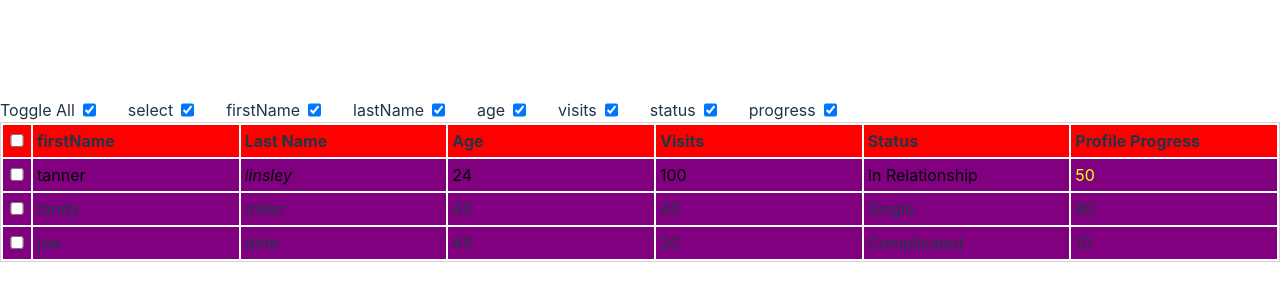
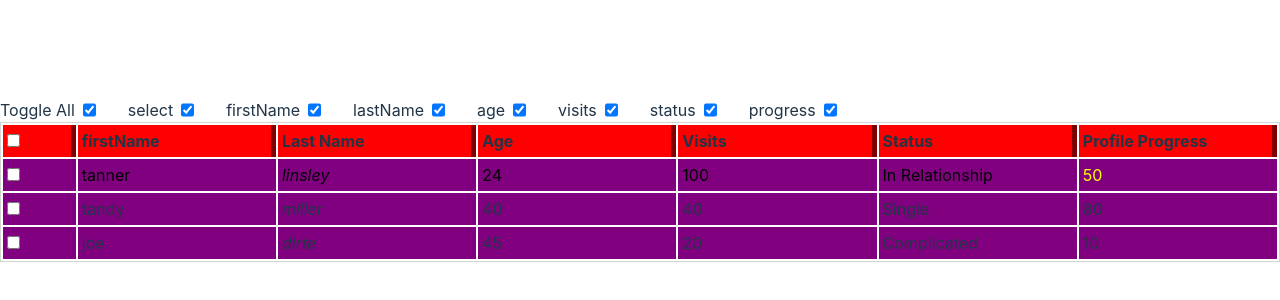
Before and after one commit to ZennerBlade/hardcoreTable, a React (Vite) app: page / in a window 1280 px wide. Shown: the part 220-520 px from the top of the page. Built offline with nearby package versions, Linux system fonts and the light colour scheme.

Commit message:
Column resize

```diff
--- a/src/App.css
+++ b/src/App.css
@@ -59,3 +59,34 @@ input {
   margin: auto;
   width: 100%;
 }
+
+.resizer {
+  position: absolute;
+  right: 0;
+  top: 0;
+  height: 100%;
+  width: 5px;
+  background: rgba(0, 0, 0, 0.5);
+  cursor: col-resize;
+  user-select: none;
+  touch-action: none;
+}
+
+.resizer.isResizing {
+  background: blue;
+  opacity: 1;
+}
+
+@media (hover: hover) {
+  .resizer {
+    opacity: 0;
+  }
+
+  *:hover > .resizer {
+    opacity: 1;
+  }
+}
+input {
+  margin: 0;
+  width: auto;
+}
--- a/src/App.tsx
+++ b/src/App.tsx
@@ -18,7 +18,9 @@ function App() {
     <div className="App">
       {tableFn && ShowHideTableColumn(tableFn)}
 
-      <Table tableVisibility={(param) => setTableFn(param)} />
+      <div style={{ overflowX: 'auto' }}>
+        <Table tableVisibility={(param) => setTableFn(param)} />
+      </div>
     </div>
   );
 }
--- a/src/table/DraggableColumnHeader.tsx
+++ b/src/table/DraggableColumnHeader.tsx
@@ -2,7 +2,6 @@ import { Column, ColumnOrderState, flexRender, Header, Table } from '@tanstack/r
 import { FC } from 'react';
 import { data } from './data';
 import { useDrag, useDrop } from 'react-dnd';
-import { tableStyle } from './styles';
 
 const reorderColumn = (
   draggedColumnId: string,
@@ -25,8 +24,6 @@ const DraggableColumnHeader: FC<{
   const { columnOrder } = getState();
   const { column } = header;
 
-  console.log('header ', header);
-
   const [, dropRef] = useDrop({
     accept: 'column',
     drop: (draggedColumn: Column<typeof data[0]>) => {
@@ -46,22 +43,26 @@ const DraggableColumnHeader: FC<{
   return (
     <th
       style={{
-        maxWidth: tableStyle.minCellWidth,
-        width: header.id === 'select' ? '22px' : '',
+        maxWidth: header.getSize(),
+        width: header.getSize(),
         opacity: isDragging ? 0.5 : 1,
+        position: 'relative',
       }}
       ref={dropRef}
       key={header.id}
     >
       {header.isPlaceholder ? null : (
-        <div ref={previewRef} style={{ display: 'flex', justifyContent: 'space-between' }}>
+        <div
+          ref={previewRef}
+          style={{ display: 'flex', justifyContent: 'space-between', width: '100%' }}
+          // style={{ display: 'flex', justifyContent: 'space-between', width: 'inherit' }}
+        >
           <div
             ref={dragRef}
             className="overflowEllipse"
             onClick={header.column.getToggleSortingHandler()}
             style={{
               cursor: header.column.getCanSort() ? 'pointer' : '',
-              width: '100%',
             }}
           >
             {flexRender(header.column.columnDef.header, header.getContext())}
@@ -74,6 +75,13 @@ const DraggableColumnHeader: FC<{
           </span>
         </div>
       )}
+      <div
+        {...{
+          onMouseDown: header.getResizeHandler(),
+          onTouchStart: header.getResizeHandler(),
+          className: `resizer ${header.column.getIsResizing() ? 'isResizing' : ''}`,
+        }}
+      />
     </th>
   );
 };
--- a/src/table/Table.tsx
+++ b/src/table/Table.tsx
@@ -37,11 +37,12 @@ const Table = ({ tableVisibility }: ITable<typeof data[0]>) => {
       toggleAllColumnsVisibilityHandler: table.getToggleAllColumnsVisibilityHandler(),
       getAllLeafColumns: table.getAllLeafColumns(),
     });
-  }, [columnVisibility]);
+  }, [columnVisibility, columnOrder]);
 
   const table = useReactTable({
     data,
     columns,
+    columnResizeMode: 'onChange',
     state: {
       sorting,
       rowSelection,
@@ -92,7 +93,7 @@ const Table = ({ tableVisibility }: ITable<typeof data[0]>) => {
                       ]?.toString()
                     : ''
                 }
-                style={{ maxWidth: tableStyle.minCellWidth }}
+                style={{ maxWidth: 0 }}
               >
                 {flexRender(cell.column.columnDef.cell, cell.getContext())}
               </td>
--- a/src/table/column.tsx
+++ b/src/table/column.tsx
@@ -26,6 +26,7 @@ export const columns = [
     ),
     id: 'select',
     enableSorting: false,
+    size: 50,
   }),
   columnHelper.accessor('firstName', { id: 'firstName' }),
   columnHelper.accessor((row) => row.lastName, {
--- a/src/table/styles.ts
+++ b/src/table/styles.ts
@@ -18,12 +18,9 @@ const selectedRow: CSSProperties = {
   backgroundColor: 'rgba(46, 210, 102, 0.6)',
 };
 
-const minCellWidth = '20px';
-
 export const tableStyle = {
   table,
   header,
   body,
   selectedRow,
-  minCellWidth,
 };
--- a/src/userSide/tableOptions.ts
+++ b/src/userSide/tableOptions.ts
@@ -6,4 +6,5 @@ export const tableOptions = {
     descending: 'down',
   },
   styles: tableStyle,
+  fitContainer: true,
 };
```
